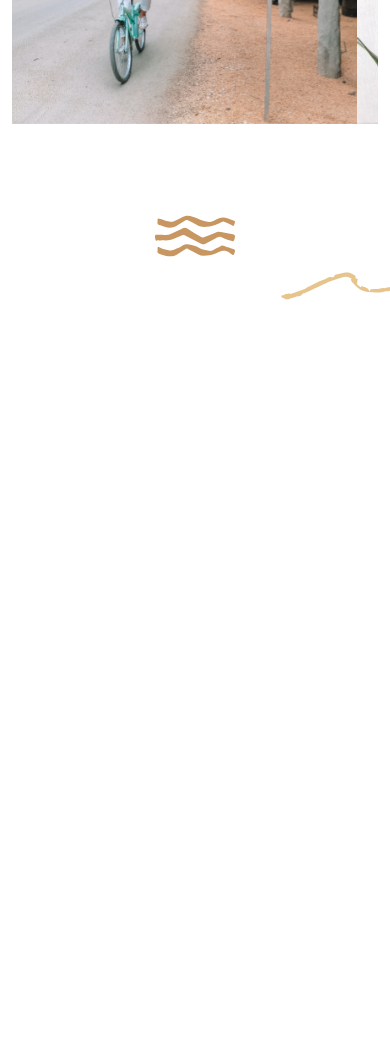
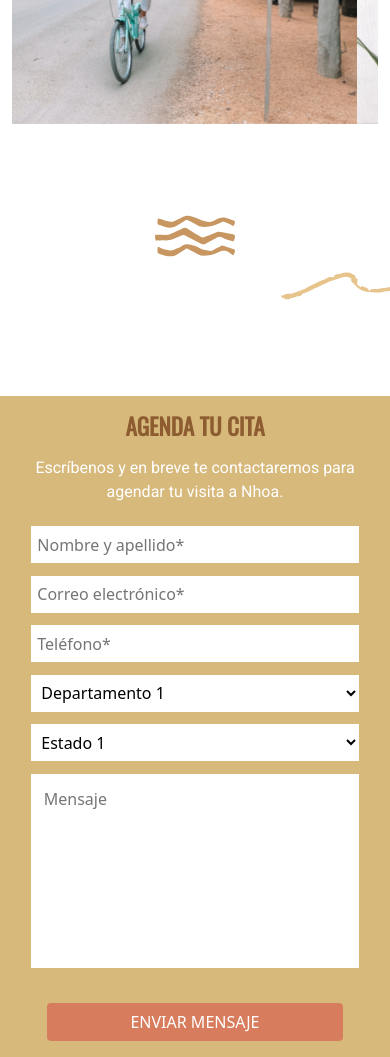
Before and after one commit to juliocsantaman/one-page-nhoa, a plain HTML site: page index.html in a window 390 px wide. Shown: the part 4041-5098 px from the top of the page. Before the commit the page ends 4341 px from the top, so only its background shows below. Drawn offline with nearby package versions, Linux system fonts and the light colour scheme.

Commit message:
Doing section date.

```diff
--- a/css/index.css
+++ b/css/index.css
@@ -241,6 +241,66 @@
 }
 /* END OF EXTRA IMG */
 
+/* DATE */
+.date {
+  width: 100%;
+  margin-top: 6rem;
+  position: relative;
+}
+
+.date__title {
+  color: #8D5C30;
+  font-weight: bold;
+  font-family: 'Oswald', sans-serif;
+}
+
+.date__info {
+  color: #FFFFFF;
+  margin: 1rem 0rem;
+  font-family: 'Roboto', sans-serif;
+}
+
+.date__title, .date__info {
+  text-align: center;
+}
+
+.date__form {
+  background-color: #D7B97C;
+  padding: 1rem;
+}
+
+.date__input-container-1 {
+  display: flex;
+  flex-direction: column;
+}
+
+.date__input, .date__select, .date__textarea {
+  background-color: #FFFFFF;
+  border: none;
+}
+
+.date__input, .date__select, .date__textarea, .date__g-recaptcha {
+  margin: 0.4rem 0rem;
+  padding: 0.4rem;
+}
+
+.date__textarea {
+  resize: none;
+  padding: 0.8rem;
+}
+
+.date__g-recaptcha  {
+  margin: auto;
+}
+
+.date__btn {
+  width: 90%;
+  background-color: #D87C5E;
+  color: #FFFFFF;
+  margin-top: 1rem;
+}
+/* END OF DATE */
+
 /*
 X-Small devices (portrait phones, less than 576px)
 No media query for `xs` since this is the default in Bootstrap
@@ -416,6 +476,34 @@ No media query for `xs` since this is the default in Bootstrap
     z-index: 1;
   }
   /* END OF EXTRA IMG */
+
+  /* DATE */
+  .date__title {
+    font-size: 3.75rem;
+  }
+  .date__bg-date {
+    position: absolute;
+    top: 0%;
+    left: 0%;
+    z-index: -1;
+  }
+
+  .date__form {
+    width: 75%;
+    position: absolute;
+    right: 0%;
+    margin-top: 5rem;
+    height: 36.188rem;
+    display: flex;
+    flex-direction: column;
+    justify-content: center;
+  }
+
+  .date__input, .date__select, .date__textarea, .date__g-recaptcha {
+    margin: 0.5rem;
+    /* padding: 0.4rem; */
+  }
+  /* END OF DATE */
  }
 
 /* X-Large devices (large desktops, 1200px and up) */
@@ -445,6 +533,13 @@ No media query for `xs` since this is the default in Bootstrap
     width: 27.063rem;
     height: 24.5rem;
   }
+  /* END OF EXTRA IMG */
+
+  /* DATE */
+  .date__form {
+    width: 60%;
+  }
+  /* END OF DATE */
  }
 
 /* XX-Large devices (larger desktops, 1400px and up) */
--- a/index.html
+++ b/index.html
@@ -360,6 +360,49 @@
       <img class="divider-line__img-2" src="./img/divider-line.png" alt="Divider line">
     </section>
     <!-- END OF DIVIDER -->
+
+    <!-- SECTION DATE -->
+    <section class="date">
+      <img class="date__bg-date d-none d-lg-block" src="./img/bg-date.png" alt="Background date">
+      <form class="date__form">
+        <h3 class="date__title">AGENDA TU CITA</h3>
+        <p class="date__info">Escríbenos y en breve te contactaremos para agendar tu visita a Nhoa.</p>
+        <div class="row justify-content-center g-0">
+          <div class="col-11 col-md-7 col-lg-6">
+            <div class="date__input-container-1">
+              <input class="date__input" type="text" placeholder="Nombre y apellido*">
+              <input class="date__input" type="text" placeholder="Correo electrónico*">
+              <input class="date__input" type="text" placeholder="Teléfono*">
+              <select class="date__select" name="department" id="department">
+                <option value="department1">Departamento 1</option>
+                <option value="department2">Departamento 2</option>
+                <option value="department3">Departamento 3</option>
+              </select>
+            </div>
+          </div>
+          <div class="col-11 col-md-7 col-lg-6">
+            <div class="date__input-container-1">
+              <select class="date__select" name="state" id="state">
+                <option value="state1">Estado 1</option>
+                <option value="state2">Estado 2</option>
+                <option value="state3">Estado 3</option>
+              </select>
+              <textarea class="date__textarea" name="message" id="message" cols="30" rows="7"
+                placeholder="Mensaje"></textarea>
+
+            </div>
+          </div>
+        </div>
+
+        <div class="row justify-content-center g-0">
+          <div class="col-11 col-md-7 col-lg-6 d-flex flex-column align-items-center">
+            <div class="date__g-recaptcha g-recaptcha" data-sitekey="6Le8H-YfAAAAAKZzJDJvUjAcbnqqvbMNk4fPF9ip"></div>
+            <a class="date__btn btn" href="#">ENVIAR MENSAJE</a>
+          </div>
+        </div>
+      </form>
+    </section>
+    <!-- END OF SECTION DATE -->
   </main>
   <!-- END OF MAIN -->
 
@@ -370,6 +413,8 @@
     integrity="sha384-ka7Sk0Gln4gmtz2MlQnikT1wXgYsOg+OMhuP+IlRH9sENBO0LRn5q+8nbTov4+1p"
     crossorigin="anonymous"></script>
 
+  <script src='https://www.google.com/recaptcha/api.js'></script>
+
 </body>
 
 </html>
```
Also changed, not shown: img/bg-date.png (added).
